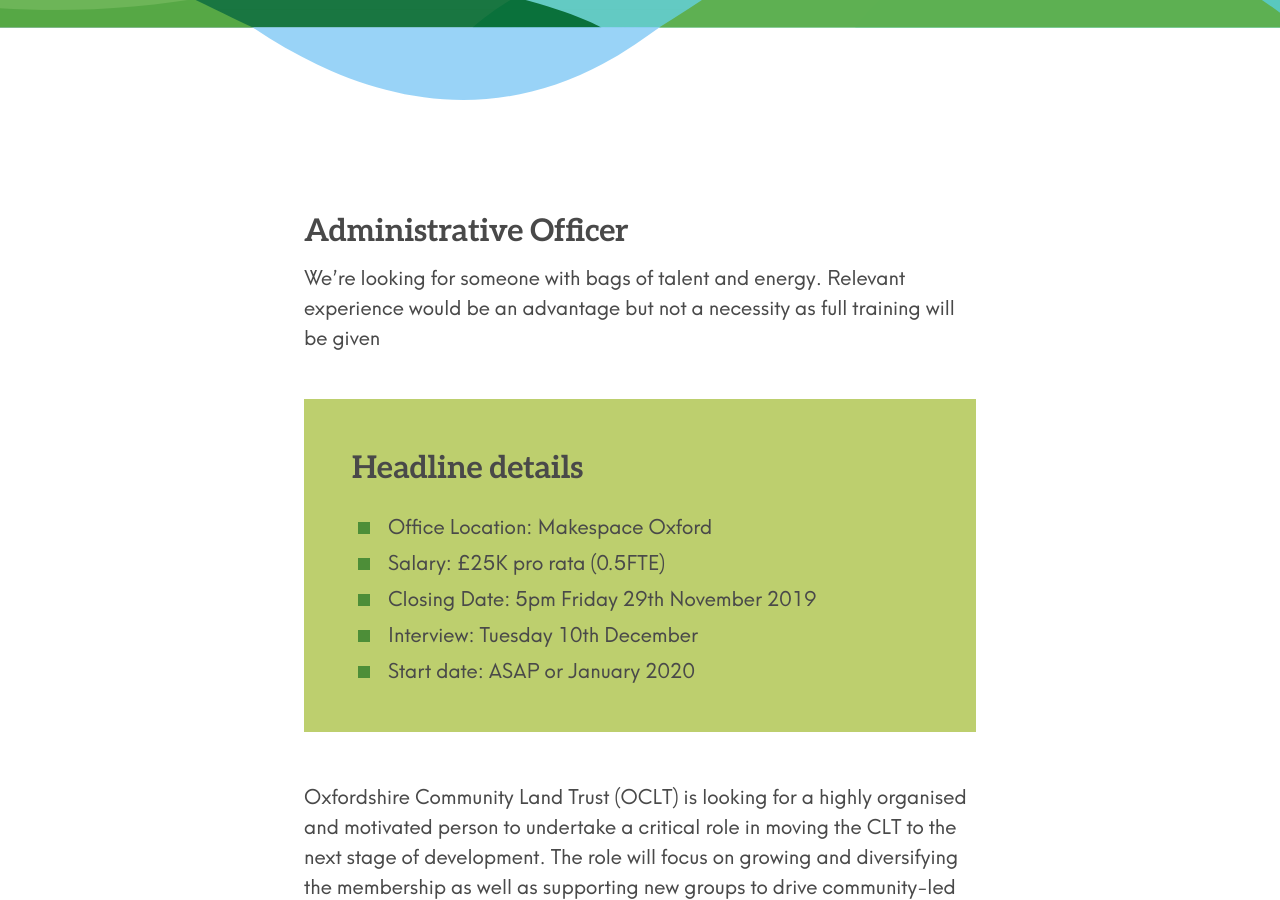
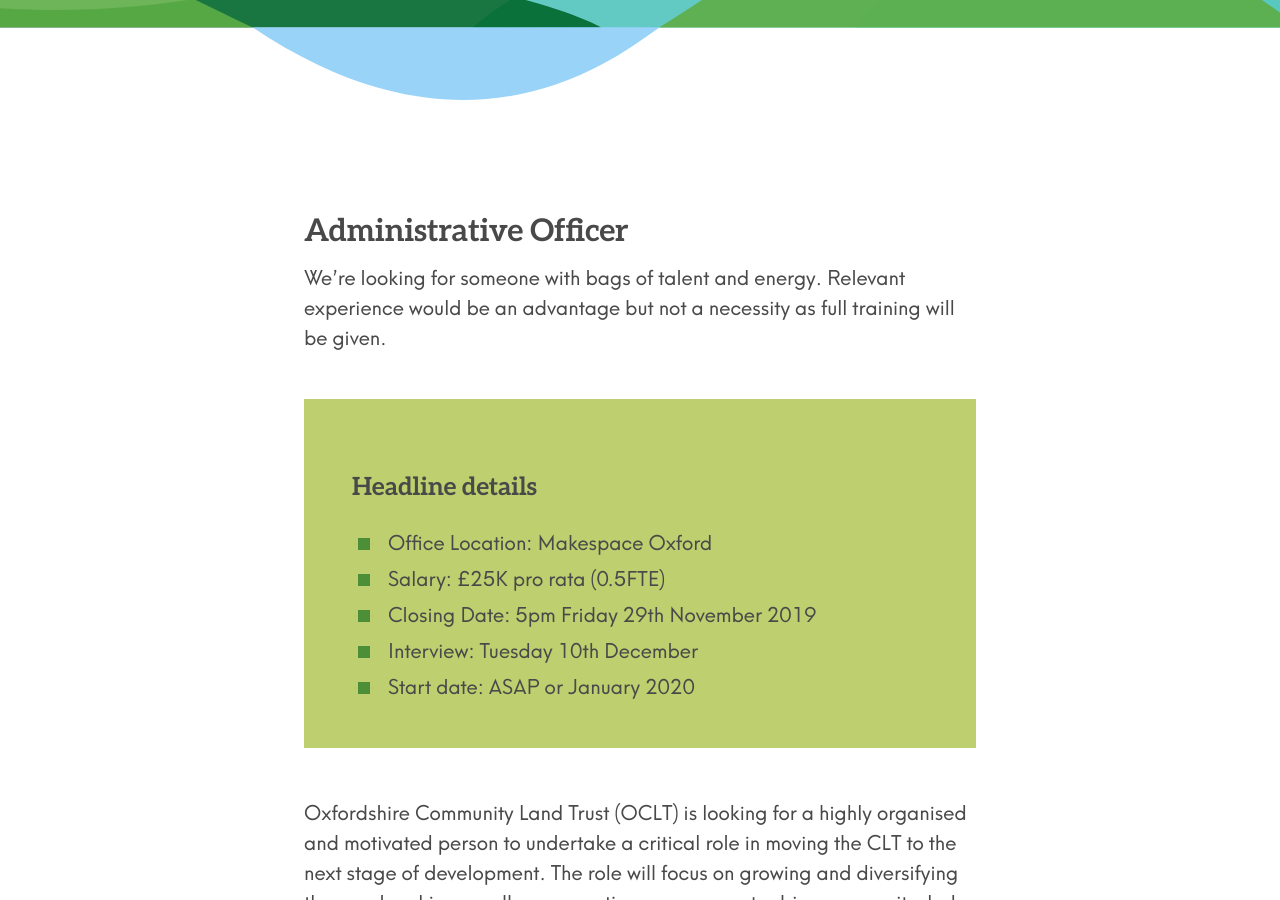
Before and after one commit to johnpuddephatt/oclt, a Jekyll site: the page built from _pages/jobs.md, in a window 1280 px wide and 900 px high, scrolled down 445 px. Built offline with Jekyll 4.4.1, drawn with Linux system fonts in a browser that asks for light colours.

Commit message:
Update from Forestry.io Charlie Fisher updated _pages/jobs.md

```diff
--- a/_pages/jobs.md
+++ b/_pages/jobs.md
@@ -6,11 +6,11 @@ subtitle: Help us grow our membership and develop the organisation for its next
 ---
 ## Administrative Officer
 
-We’re looking for someone with bags of talent and energy. Relevant experience would be an advantage but not a necessity as full training will be given
+We’re looking for someone with bags of talent and energy. Relevant experience would be an advantage but not a necessity as full training will be given.
 
 <div class="pullout-box">
 
-<h2>Headline details</h2>
+<h3>Headline details</h3>
 
 <ul> <li>Office Location: Makespace Oxford</li>
 
```
